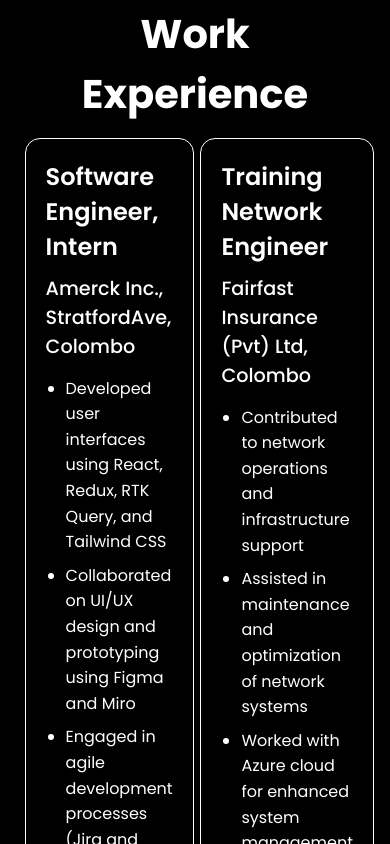
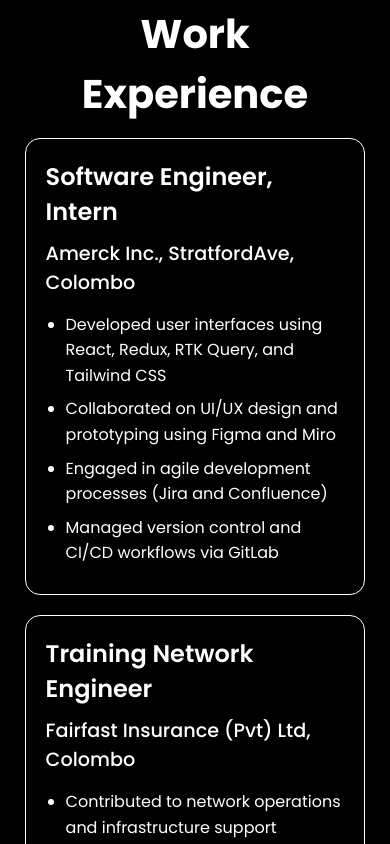
Before and after one commit to BKPASQUAL/Portfolio, a React (Vite) app: page / in a window 390 px wide. Shown: the part 7980-8824 px from the top of the page. Built offline with nearby package versions, Linux system fonts and the light colour scheme; a web font is replaced by a local one.

Commit message:
experienceMobile

```diff
--- a/src/assets/css/Experience.css
+++ b/src/assets/css/Experience.css
@@ -16,7 +16,6 @@
   text-align: center;
   margin-bottom: 30px;
   margin-bottom: 4%;
-
 }
 
 /* Experience container */
@@ -35,7 +34,6 @@
   box-shadow: 0 4px 8px rgba(0, 0, 0, 0.1);
   transition: transform 0.2s ease-in-out;
   border: 1px solid white;
-
 }
 
 /* Experience card hover effect */
@@ -73,3 +71,16 @@
 .experience-details li {
   margin-bottom: 8px;
 }
+
+@media (max-width: 768px) {
+  .experience-con {
+    display: flex;
+    flex-direction: column;
+
+  }
+
+  .experience-main-one {
+    margin-bottom: 20px;
+
+  }
+}
--- a/src/assets/css/Navbar.css
+++ b/src/assets/css/Navbar.css
@@ -87,7 +87,7 @@
   background-color: transparent;
 }
 
-@media (max-width: 760px) {
+@media (max-width: 768px) {
   .navbar-right p {
     display: none; /* Hide LinkedIn, Resume, and GitHub in mobile view */
   }
--- a/src/assets/css/Projects.css
+++ b/src/assets/css/Projects.css
@@ -187,8 +187,6 @@
   background-color: transparent;
 }
 
-.github-links:hover {
-}
 
 .github-icon {
   position: relative;
```
Lines whose indentation alone changed are shown as unchanged.
